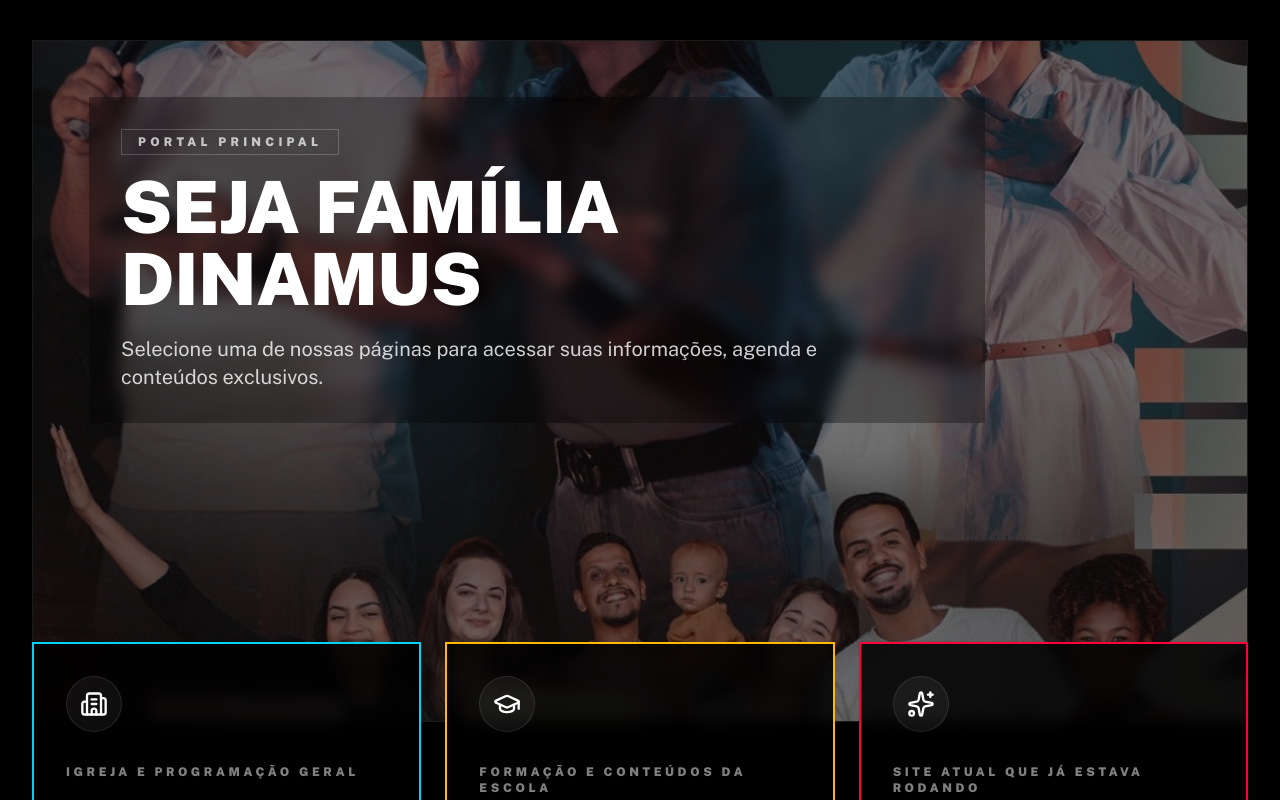
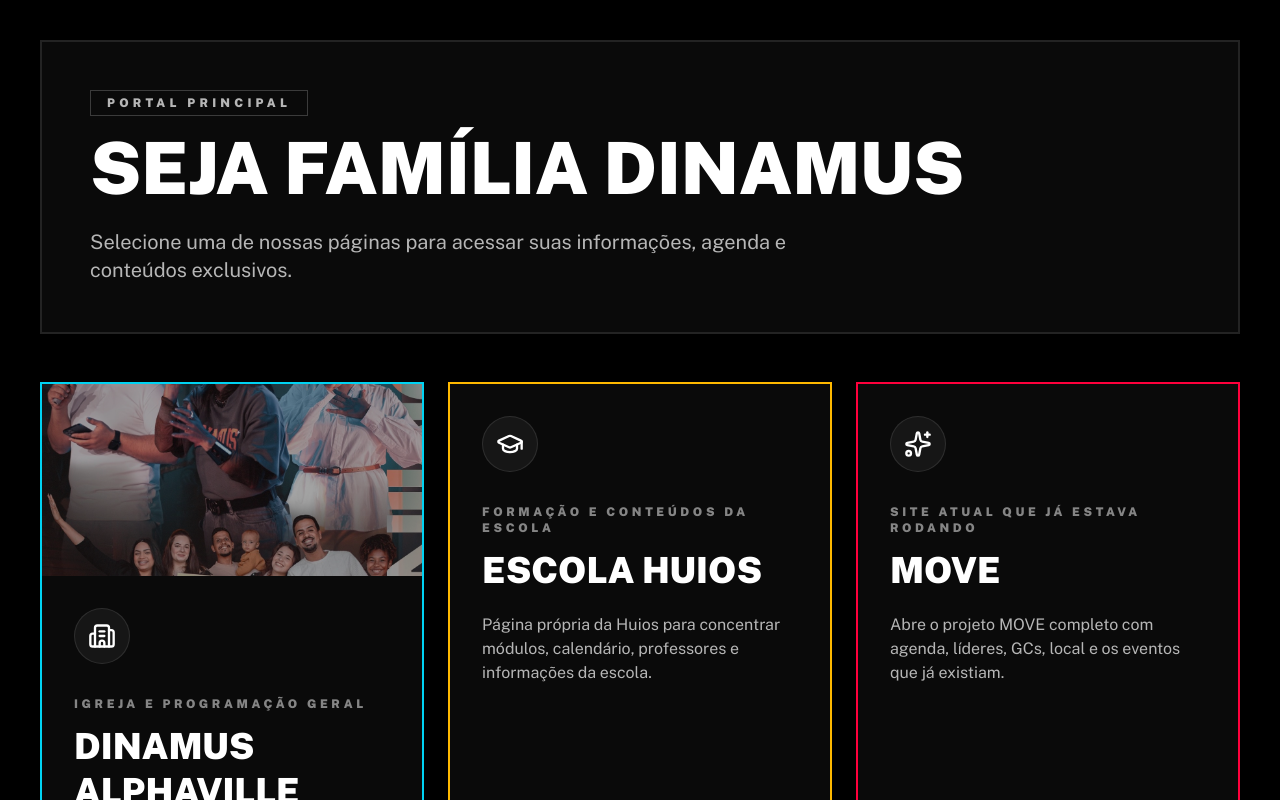
Before and after one commit to Sarahwillock/DINAMUS.ALPHAVILLE, a React (Vite) app: page / in a window 1280 px wide. Shown: the top 800 px of the page. Built offline with nearby package versions, Linux system fonts and the light colour scheme; a web font is replaced by a local one.

Commit message:
Update PortalHome.tsx

```diff
--- a/src/pages/PortalHome.tsx
+++ b/src/pages/PortalHome.tsx
@@ -9,8 +9,8 @@ const units = [
     accent: 'border-cyan-400',
     button: 'bg-cyan-400 text-black hover:bg-cyan-300',
     icon: Building2,
-    description:
-      'Página própria da Dinamus para você organizar agenda, localização, ministérios e avisos da igreja.'
+    description: 'Página própria da Dinamus para você organizar agenda, localização, ministérios e avisos da igreja.',
+    image: '/capa.JPEG'
   },
   {
     title: 'Escola Huios',
@@ -19,8 +19,7 @@ const units = [
     accent: 'border-amber-400',
     button: 'bg-amber-400 text-black hover:bg-amber-300',
     icon: GraduationCap,
-    description:
-      'Página própria da Huios para concentrar módulos, calendário, professores e informações da escola.'
+    description: 'Página própria da Huios para concentrar módulos, calendário, professores e informações da escola.'
   },
   {
     title: 'MOVE',
@@ -29,47 +28,28 @@ const units = [
     accent: 'border-move-pink',
     button: 'bg-move-blue text-white hover:bg-move-pink',
     icon: Sparkles,
-    description:
-      'Abre o projeto MOVE completo com agenda, líderes, GCs, local e os eventos que já existiam.'
+    description: 'Abre o projeto MOVE completo com agenda, líderes, GCs, local e os eventos que já existiam.'
   }
 ];
 
 export default function PortalHome() {
   return (
-    <div className="min-h-screen bg-black text-white">
-      <div className="mx-auto max-w-7xl px-4 py-6 md:px-8 md:py-10">
-        {/* HERO */}
-        <section className="relative overflow-hidden border border-white/10 bg-black">
-          <img
-            src="/capa.JPEG"
-            alt="Capa Dinamus"
-            className="h-[420px] w-full object-cover object-center md:h-[560px] lg:h-[680px]"
-          />
-
-          <div className="absolute inset-0 bg-black/55" />
-
-          <div className="absolute inset-0 flex items-start">
-            <div className="w-full p-6 md:p-10 lg:p-14">
-              <div className="max-w-4xl bg-black/30 p-4 backdrop-blur-sm md:p-8">
-                <div className="mb-4 inline-block border border-white/20 px-4 py-1 text-[11px] font-black uppercase tracking-[0.35em] text-white/70 md:text-xs">
+    <div className="min-h-screen bg-black px-6 py-10 text-white md:px-10">
+      <div className="mx-auto max-w-7xl">
+        <div className="mb-12 border-2 border-white/10 bg-neutral-950 p-8 md:p-12">
+          <div className="mb-4 inline-block border border-white/20 px-4 py-1 text-xs font-black uppercase tracking-[0.35em] text-white/70">
             Portal principal
           </div>
 
-                <h1 className="max-w-5xl text-4xl font-black uppercase leading-none md:text-6xl lg:text-7xl">
-                  Seja família Dinamus
+          <h1 className="max-w-5xl text-4xl font-black uppercase leading-none md:text-7xl">
+            SEJA FAMÍLIA DINAMUS
           </h1>
 
-                <p className="mt-5 max-w-3xl text-sm text-white/80 md:text-lg lg:text-xl">
-                  Selecione uma de nossas páginas para acessar suas informações,
-                  agenda e conteúdos exclusivos.
+          <p className="mt-6 max-w-3xl text-base text-white/70 md:text-xl">
+            Selecione uma de nossas páginas para acessar suas informações, agenda e conteúdos exclusivos.
           </p>
         </div>
-            </div>
-          </div>
-        </section>
 
-        {/* CARDS */}
-        <section className="-mt-10 relative z-10 md:-mt-16 lg:-mt-20">
         <div className="grid gap-6 lg:grid-cols-3">
           {units.map((unit) => {
             const Icon = unit.icon;
@@ -78,8 +58,20 @@ export default function PortalHome() {
               <Link
                 key={unit.title}
                 to={unit.path}
-                  className={`group flex min-h-[320px] flex-col justify-between border-2 ${unit.accent} bg-black/85 p-8 backdrop-blur-sm transition duration-300 hover:-translate-y-1`}
+                className={`group flex min-h-[420px] flex-col overflow-hidden border-2 ${unit.accent} bg-neutral-950 transition-transform hover:-translate-y-1`}
               >
+                {unit.image && (
+                  <div className="relative h-48 w-full overflow-hidden">
+                    <img
+                      src={unit.image}
+                      alt={unit.title}
+                      className="h-full w-full object-cover object-center transition duration-300 group-hover:scale-105"
+                    />
+                    <div className="absolute inset-0 bg-black/35" />
+                  </div>
+                )}
+
+                <div className="flex flex-1 flex-col justify-between p-8">
                   <div>
                     <div className="mb-8 flex h-14 w-14 items-center justify-center rounded-full border border-white/10 bg-white/5">
                       <Icon size={28} />
@@ -104,11 +96,11 @@ export default function PortalHome() {
                     <span>Acessar página</span>
                     <ArrowRight size={18} />
                   </div>
+                </div>
               </Link>
             );
           })}
         </div>
-        </section>
       </div>
     </div>
   );
```
Lines whose indentation alone changed are shown as unchanged.
